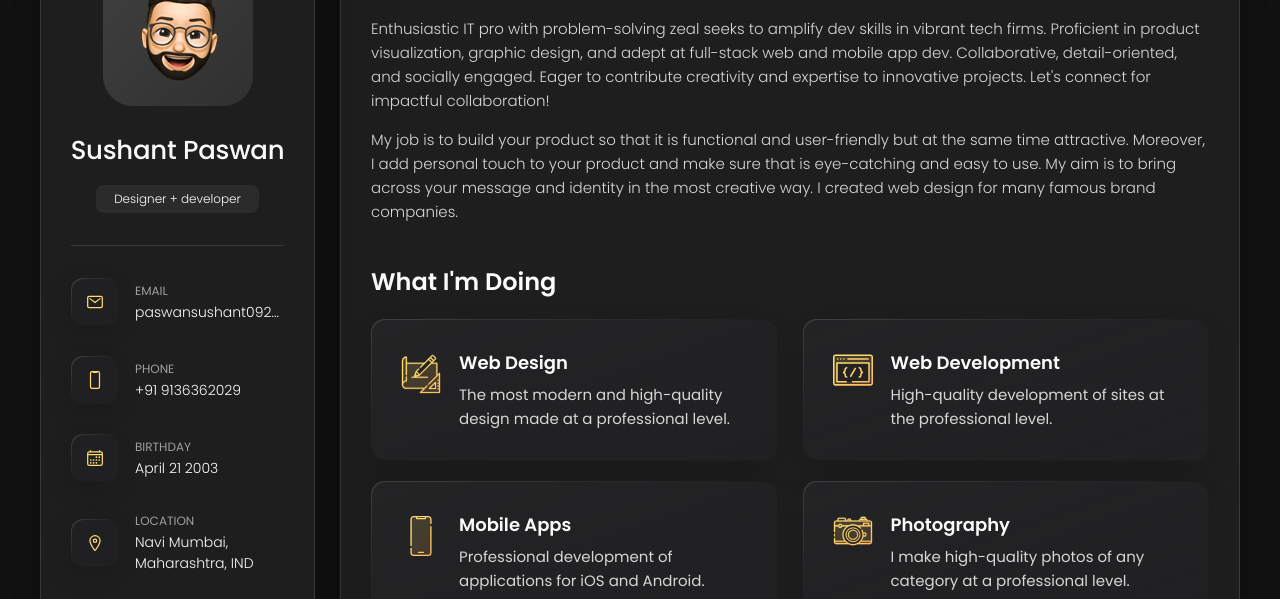
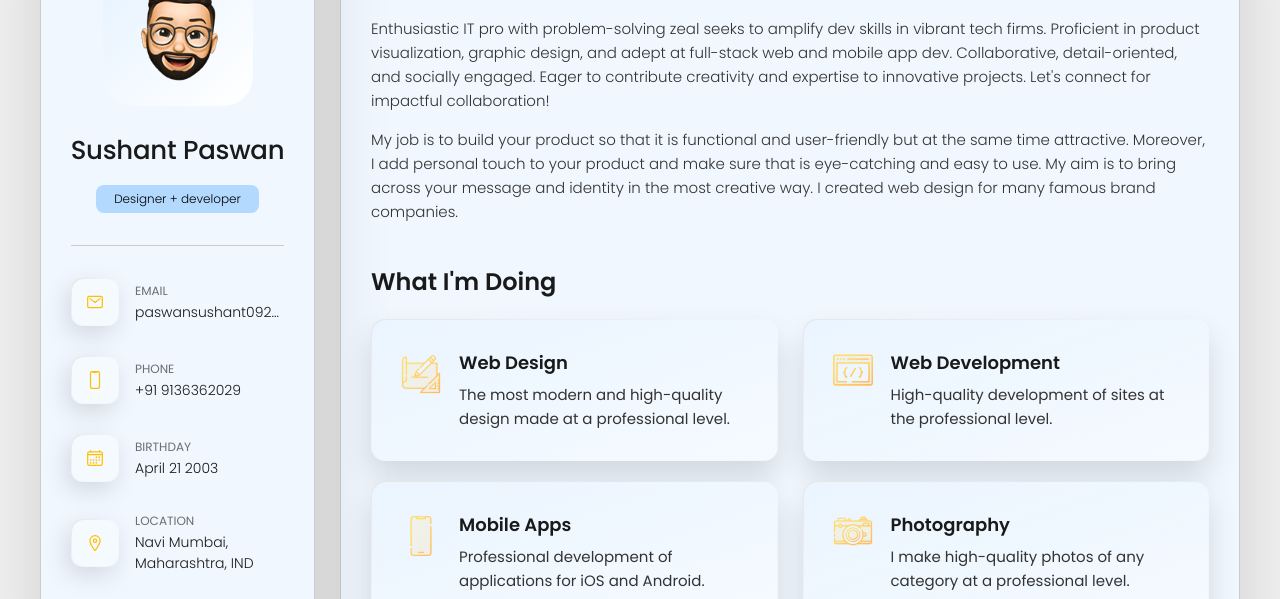
Before and after one commit to sush-p7/dev, a plain HTML site: page index.html in a window 1280 px wide. Shown: the part 162-761 px from the top of the page. Drawn offline with nearby package versions, Linux system fonts and the light colour scheme.

Commit message:
added theme toggle

```diff
--- a/assets/css/style.css
+++ b/assets/css/style.css
@@ -8,21 +8,84 @@
  */
 
 
-
-
-
-/*-----------------------------------*\
-  #CUSTOM PROPERTY
-\*-----------------------------------*/
-
+/* Default (Light Theme) */
 :root {
-
-  /**
-   * colors
-   */
-
-  /* gradient */
-
+  --bg-gradient-onyx: linear-gradient(
+    to bottom right,
+    hsl(210, 100%, 95%) 3%,
+    hsl(0, 0%, 100%) 97%
+  );
+  --bg-gradient-jet: linear-gradient(
+    to bottom right,
+    hsla(210, 100%, 90%, 0.251) 0%,
+    hsla(210, 100%, 98%, 0) 100%
+  ), hsl(210, 100%, 98%);
+  --bg-gradient-yellow-1: linear-gradient(
+    to bottom right,
+    hsl(45, 100%, 90%) 0%,
+    hsla(45, 100%, 90%, 0) 50%
+  );
+  --bg-gradient-yellow-2: linear-gradient(
+    135deg,
+    hsla(45, 100%, 90%, 0.251) 0%,
+    hsla(45, 100%, 90%, 0) 59.86%
+  ), hsl(210, 100%, 98%);
+  --border-gradient-onyx: linear-gradient(
+    to bottom right,
+    hsl(0, 0%, 90%) 0%,
+    hsla(0, 0%, 90%, 0) 50%
+  );
+  --text-gradient-yellow: linear-gradient(
+    to right,
+    hsl(45, 100%, 50%),
+    hsl(35, 100%, 60%)
+  );
+
+  /* solid */
+  --jet: hsl(0, 0%, 80%);
+  --onyx: hsl(210, 100%, 85%);
+  --eerie-black-1: hsl(210, 100%, 98%);
+  --eerie-black-2: hsl(210, 100%, 97%);
+  --smoky-black: hsl(0, 0%, 95%);
+  --white-1: hsl(0, 0%, 0%);
+  --white-2: hsl(0, 0%, 10%);
+  --orange-yellow-crayola: hsl(45, 100%, 50%);
+  --vegas-gold: hsl(45, 54%, 50%);
+  --light-gray: hsl(0, 0%, 20%);
+  --light-gray-70: hsla(0, 0%, 20%, 0.7);
+  --bittersweet-shimmer: hsl(0, 43%, 40%);
+
+  /* typography */
+  --ff-poppins: 'Poppins', sans-serif;
+
+  /* font-size */
+  --fs-1: 24px;
+  --fs-2: 18px;
+  --fs-3: 17px;
+  --fs-4: 16px;
+  --fs-5: 15px;
+  --fs-6: 14px;
+  --fs-7: 13px;
+  --fs-8: 11px;
+
+  /* font-weight */
+  --fw-300: 300;
+  --fw-400: 400;
+  --fw-500: 500;
+  --fw-600: 600;
+
+  /* shadow */
+  --shadow-1: -4px 8px 24px hsla(0, 0%, 0%, 0.15);
+  --shadow-2: 0 16px 30px hsla(0, 0%, 0%, 0.15);
+  --shadow-3: 0 16px 40px hsla(0, 0%, 0%, 0.15);
+  --shadow-4: 0 25px 50px hsla(0, 0%, 0%, 0.10);
+  --shadow-5: 0 24px 80px hsla(0, 0%, 0%, 0.15);
+  --transition-1: 0.25s ease;
+  --transition-2: 0.5s ease-in-out;
+}
+
+/* Dark Theme */
+.dark-theme {
   --bg-gradient-onyx: linear-gradient(
     to bottom right,
     hsl(240, 1%, 25%) 3%,
@@ -55,7 +118,6 @@
   );
 
   /* solid */
-
   --jet: hsl(0, 0%, 22%);
   --onyx: hsl(240, 1%, 17%);
   --eerie-black-1: hsl(240, 2%, 13%);
@@ -69,47 +131,119 @@
   --light-gray-70: hsla(0, 0%, 84%, 0.7);
   --bittersweet-shimmer: hsl(0, 43%, 51%);
 
+  /* shadow */
+  --shadow-1: -4px 8px 24px hsla(0, 0%, 0%, 0.25);
+  --shadow-2: 0 16px 30px hsla(0, 0%, 0%, 0.25);
+  --shadow-3: 0 16px 40px hsla(0, 0%, 0%, 0.25);
+  --shadow-4: 0 25px 50px hsla(0, 0%, 0%, 0.15);
+  --shadow-5: 0 24px 80px hsla(0, 0%, 0%, 0.25);
+
+
+   --transition-1: 0.25s ease;
+  --transition-2: 0.5s ease-in-out;
+}
+
+
+
+/*-----------------------------------*\
+  #CUSTOM PROPERTY
+\*-----------------------------------*/
+
+/* :root { */
+
+  /**
+   * colors
+   */
+
+  /* gradient */
+
+  /* --bg-gradient-onyx: linear-gradient(
+    to bottom right,
+    hsl(240, 1%, 25%) 3%,
+    hsl(0, 0%, 19%) 97%
+  );
+  --bg-gradient-jet: linear-gradient(
+    to bottom right,
+    hsla(240, 1%, 18%, 0.251) 0%,
+    hsla(240, 2%, 11%, 0) 100%
+  ), hsl(240, 2%, 13%);
+  --bg-gradient-yellow-1: linear-gradient(
+    to bottom right,
+    hsl(45, 100%, 71%) 0%,
+    hsla(36, 100%, 69%, 0) 50%
+  );
+  --bg-gradient-yellow-2: linear-gradient(
+    135deg,
+    hsla(45, 100%, 71%, 0.251) 0%,
+    hsla(35, 100%, 68%, 0) 59.86%
+  ), hsl(240, 2%, 13%);
+  --border-gradient-onyx: linear-gradient(
+    to bottom right,
+    hsl(0, 0%, 25%) 0%,
+    hsla(0, 0%, 25%, 0) 50%
+  );
+  --text-gradient-yellow: linear-gradient(
+    to right,
+    hsl(45, 100%, 72%),
+    hsl(35, 100%, 68%)
+  ); */
+
+  /* solid */
+
+  /* --jet: hsl(0, 0%, 22%);
+  --onyx: hsl(240, 1%, 17%);
+  --eerie-black-1: hsl(240, 2%, 13%);
+  --eerie-black-2: hsl(240, 2%, 12%);
+  --smoky-black: hsl(0, 0%, 7%);
+  --white-1: hsl(0, 0%, 100%);
+  --white-2: hsl(0, 0%, 98%);
+  --orange-yellow-crayola: hsl(45, 100%, 72%);
+  --vegas-gold: hsl(45, 54%, 58%);
+  --light-gray: hsl(0, 0%, 84%);
+  --light-gray-70: hsla(0, 0%, 84%, 0.7);
+  --bittersweet-shimmer: hsl(0, 43%, 51%); */
+
   /**
    * typography
    */
 
   /* font-family */
-  --ff-poppins: 'Poppins', sans-serif;
+  /* --ff-poppins: 'Poppins', sans-serif; */
 
   /* font-size */
-  --fs-1: 24px;
+  /* --fs-1: 24px;
   --fs-2: 18px;
   --fs-3: 17px;
   --fs-4: 16px;
   --fs-5: 15px;
   --fs-6: 14px;
   --fs-7: 13px;
-  --fs-8: 11px;
+  --fs-8: 11px; */
 
   /* font-weight */
-  --fw-300: 300;
+  /* --fw-300: 300;
   --fw-400: 400;
   --fw-500: 500;
-  --fw-600: 600;
+  --fw-600: 600; */
 
   /**
    * shadow
    */
 
-  --shadow-1: -4px 8px 24px hsla(0, 0%, 0%, 0.25);
+  /* --shadow-1: -4px 8px 24px hsla(0, 0%, 0%, 0.25);
   --shadow-2: 0 16px 30px hsla(0, 0%, 0%, 0.25);
   --shadow-3: 0 16px 40px hsla(0, 0%, 0%, 0.25);
   --shadow-4: 0 25px 50px hsla(0, 0%, 0%, 0.15);
-  --shadow-5: 0 24px 80px hsla(0, 0%, 0%, 0.25);
+  --shadow-5: 0 24px 80px hsla(0, 0%, 0%, 0.25); */
 
   /**
    * transition
    */
 
-  --transition-1: 0.25s ease;
-  --transition-2: 0.5s ease-in-out;
-
-}
+  /* --transition-1: 0.25s ease;
+  --transition-2: 0.5s ease-in-out; */
+
+/* } */
 
 
 
@@ -464,8 +598,8 @@ main {
   bottom: 0;
   left: 0;
   width: 100%;
-  background: hsla(240, 1%, 17%, 0.75);
-  backdrop-filter: blur(10px);
+  background: hsla(51, 100%, 67%, 0);
+  /* backdrop-filter: blur(10px); */
   border: 1px solid var(--jet);
   border-radius: 12px 12px 0 0;
   box-shadow: var(--shadow-2);
--- a/index.html
+++ b/index.html
@@ -23,6 +23,8 @@
   <link rel="preconnect" href="https://fonts.googleapis.com">
   <link rel="preconnect" href="https://fonts.gstatic.com" crossorigin>
   <link href="https://fonts.googleapis.com/css2?family=Poppins:wght@300;400;500;600&display=swap" rel="stylesheet">
+
+
 </head>
 
 <body>
@@ -187,6 +189,9 @@
 
           <li class="navbar-item">
             <button class="navbar-link" data-nav-link>Contact</button>
+          </li>
+          <li class="navbar-item">
+            <button id="theme-toggle" class="navbar-link" >💡</button>
           </li>
 
         </ul>
@@ -1199,6 +1204,12 @@
   -->
   <script type="module" src="https://unpkg.com/ionicons@5.5.2/dist/ionicons/ionicons.esm.js"></script>
   <script nomodule src="https://unpkg.com/ionicons@5.5.2/dist/ionicons/ionicons.js"></script>
+  <script>
+    const themeToggleBtn = document.getElementById('theme-toggle');
+    themeToggleBtn.addEventListener('click', () => {
+      document.body.classList.toggle('dark-theme');
+    });
+  </script>
 
 </body>
 
```
